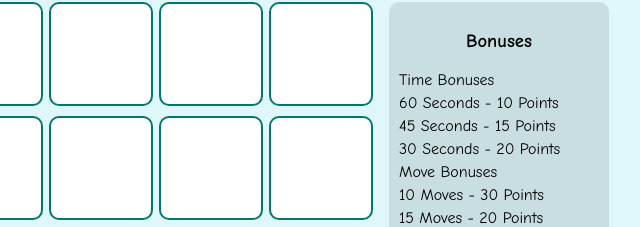
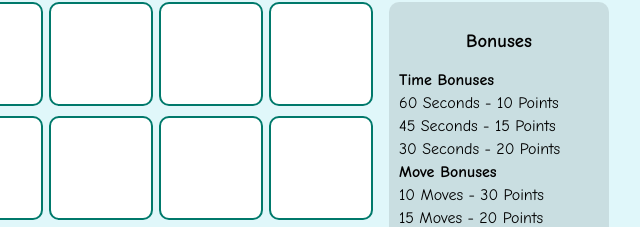
Before and after one commit to AnthonyMatera12/Prehistoric-Memory, a website: page public/index.html in a window 1280 px wide. Both pictures are taken after a click on the button "Start New Game". Shown: the part 185-412 px from the top of the page, 451-1091 px from the left. Drawn offline with Linux system fonts and the light colour scheme.

Commit message:
make time and move bonus bold in list

```diff
--- a/public/css/styles.css
+++ b/public/css/styles.css
@@ -47,6 +47,11 @@ h1 {
 
 #bonus-list li {
     margin: 5px 0;
+}
+
+/* Bold the Time Bonuses and Move Bonuses */
+#time-bonus, #move-bonus {
+    font-weight: bold;
 }
 
 /* Game board and game information container */
```
